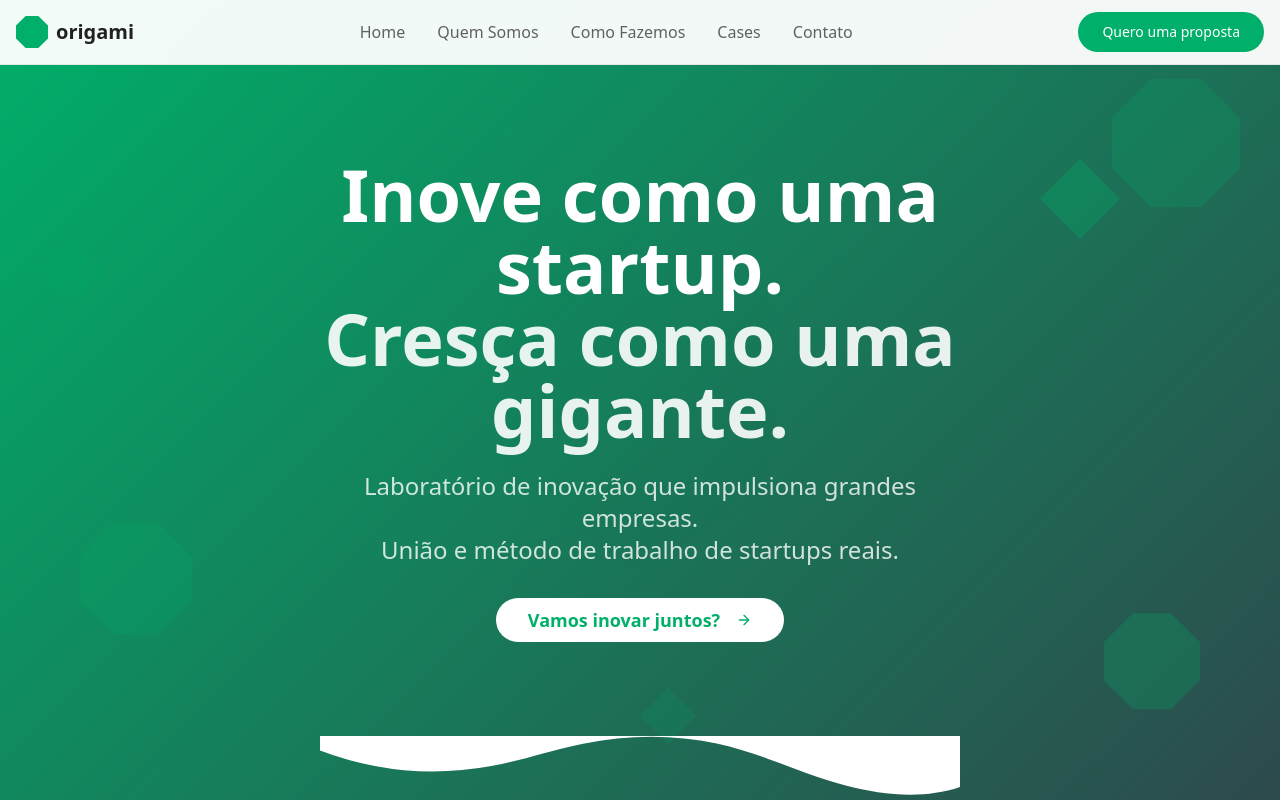
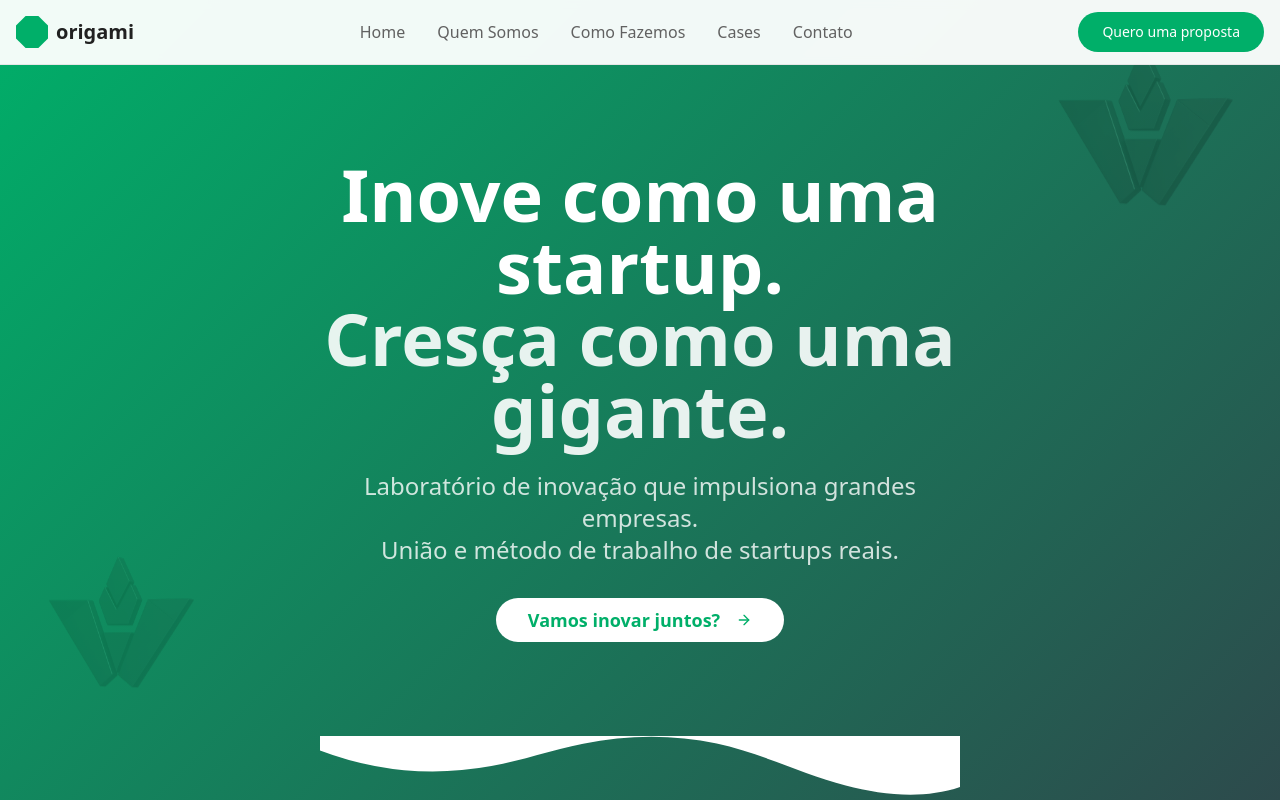
Before and after one commit to marialmeida1/verdant-wave-landing, a React (Vite) app: page / in a window 1280 px wide. Shown: the top 800 px of the page. Built offline with nearby package versions, Linux system fonts and the light colour scheme.

Commit message:
Replace animated shapes with image
Use the provided image as background instead of the animated geometric shapes.

```diff
--- a/src/components/GeometricBackground.tsx
+++ b/src/components/GeometricBackground.tsx
@@ -4,35 +4,23 @@ import React from 'react';
 const GeometricBackground = () => {
   return (
     <div className="absolute inset-0 overflow-hidden">
-      {/* Main geometric shapes */}
-      <div className="absolute top-20 right-10 w-32 h-32 bg-brand-green/20 geometric-shape animate-float"></div>
-      <div className="absolute top-40 right-40 w-20 h-20 bg-brand-green/30 diamond-shape animate-float" style={{ animationDelay: '1s' }}></div>
-      <div className="absolute bottom-20 right-20 w-24 h-24 bg-brand-green/25 geometric-shape animate-float" style={{ animationDelay: '2s' }}></div>
-
-      {/* Left side shapes */}
-      <div className="absolute top-60 left-10 w-16 h-16 bg-brand-green/15 diamond-shape animate-float" style={{ animationDelay: '0.5s' }}></div>
-      <div className="absolute bottom-40 left-20 w-28 h-28 bg-brand-green/20 geometric-shape animate-float" style={{ animationDelay: '1.5s' }}></div>
-
-      {/* Central large shape inspired by the logo */}
-      <div className="absolute top-1/2 left-1/2 transform -translate-x-1/2 -translate-y-1/2 w-96 h-96 opacity-5">
-        <svg viewBox="0 0 200 200" className="w-full h-full animate-pulse-slow">
-          <path
-            d="M100 10 L170 50 L170 150 L100 190 L30 150 L30 50 Z"
-            fill="url(#gradient)"
-            className="animate-float"
-          />
-          <defs>
-            <linearGradient id="gradient" x1="0%" y1="0%" x2="100%" y2="100%">
-              <stop offset="0%" stopColor="#00AF69" stopOpacity="0.3"/>
-              <stop offset="100%" stopColor="#2D4A4C" stopOpacity="0.1"/>
-            </linearGradient>
-          </defs>
-        </svg>
+      {/* Primeira imagem - canto superior direito */}
+      <div className="absolute top-10 right-10 w-48 h-48 opacity-20 animate-float">
+        <img
+          src="/lovable-uploads/c1b770e6-f17c-4d74-9248-9a922dec5125.png"
+          alt=""
+          className="w-full h-full object-contain"
+        />
       </div>
 
-      {/* Additional decorative elements */}
-      <div className="absolute top-10 left-1/3 w-12 h-12 bg-brand-green/10 geometric-shape animate-float" style={{ animationDelay: '3s' }}></div>
-      <div className="absolute bottom-10 left-1/2 w-14 h-14 bg-brand-green/15 diamond-shape animate-float" style={{ animationDelay: '2.5s' }}></div>
+      {/* Segunda imagem - canto inferior esquerdo */}
+      <div className="absolute bottom-20 left-10 w-40 h-40 opacity-15 animate-float" style={{ animationDelay: '2s' }}>
+        <img
+          src="/lovable-uploads/c1b770e6-f17c-4d74-9248-9a922dec5125.png"
+          alt=""
+          className="w-full h-full object-contain"
+        />
+      </div>
     </div>
   );
 };
```
Also changed, not shown: public/lovable-uploads/c1b770e6-f17c-4d74-9248-9a922dec5125.png (added).
